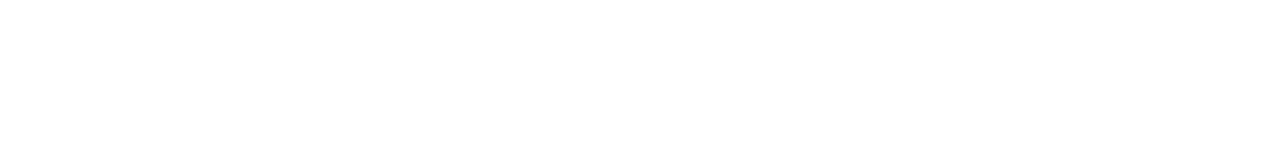
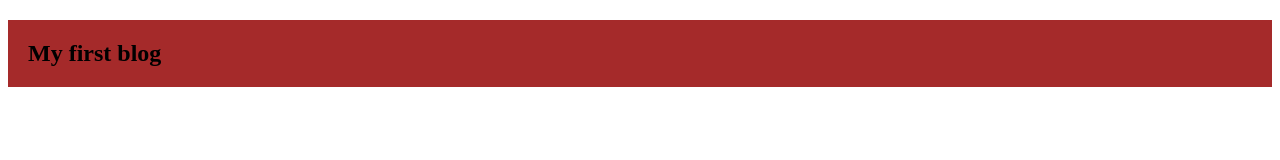
Before and after one commit to Jewel-190237/my-first-github-repo, a plain HTML site: page index.html in a window 1280 px wide. Drawn offline with Linux system fonts and the light colour scheme.

Commit message:
added the first blog

```diff
--- /dev/null
+++ b/Styles/blog.css
@@ -0,0 +1,4 @@
+h2{
+    background-color: brown;
+    padding: 20px;
+}
--- a/index.html
+++ b/index.html
@@ -4,8 +4,10 @@
     <meta charset="UTF-8">
     <meta name="viewport" content="width=device-width, initial-scale=1.0">
     <title>My first github repo</title>
+    <link rel="stylesheet" href="/Styles/blog.css">
 </head>
 <body>
+    <h2>My first blog</h2>
 
 </body>
 </html>
```
